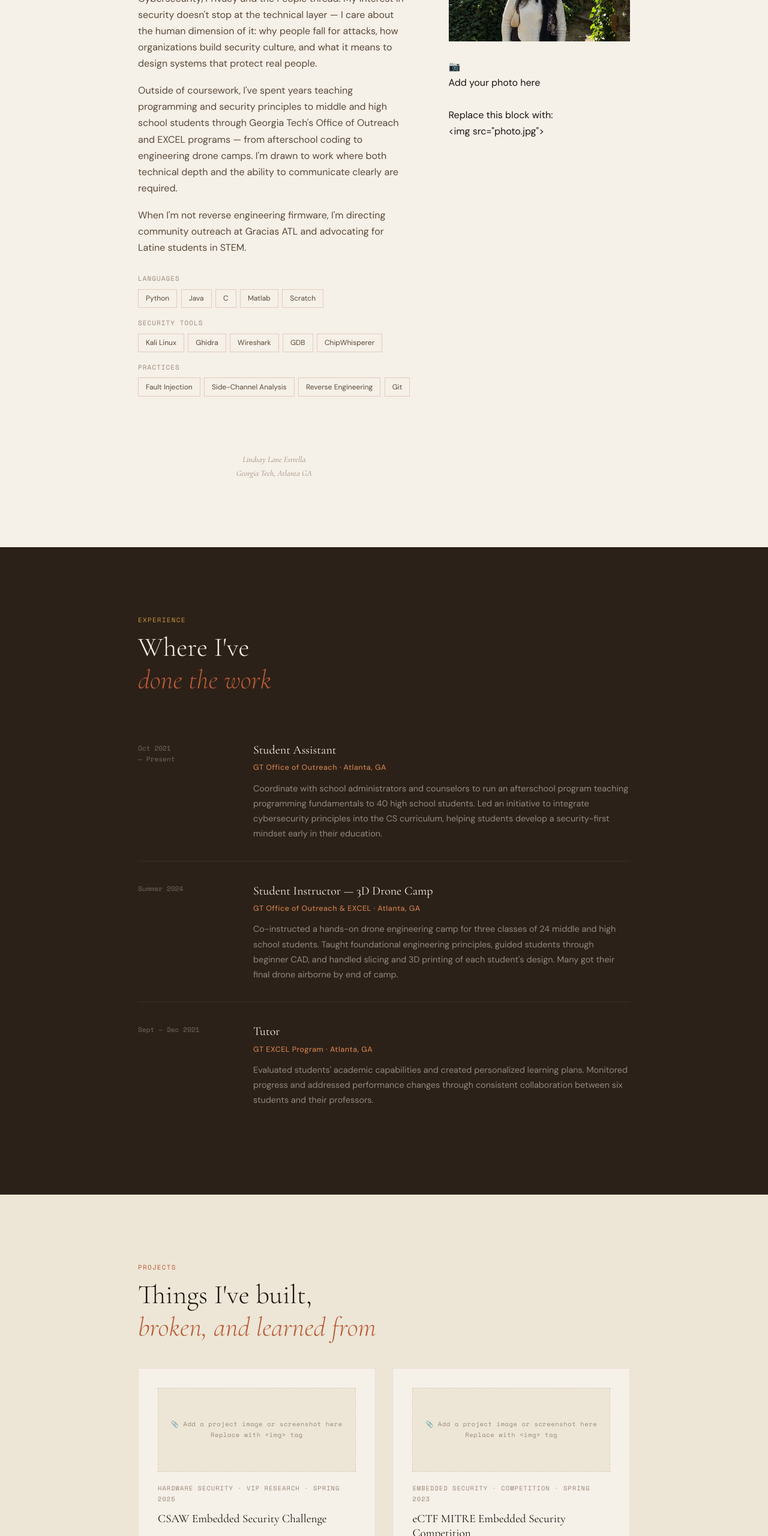
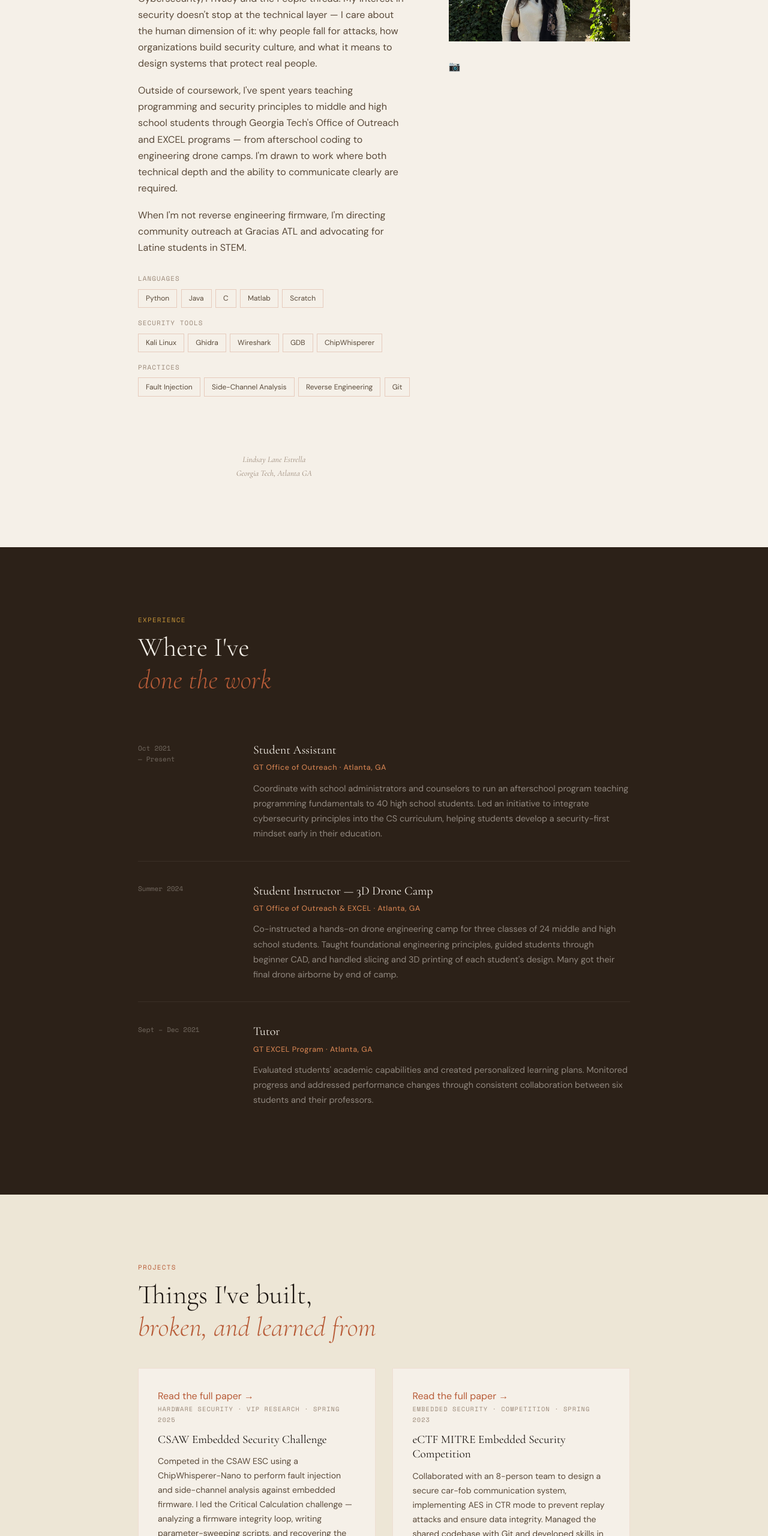
Before and after one commit to lestrella7/lestrella7.github.io, a plain HTML site: page index.html in a window 1280 px wide. Shown: the part 1160-3720 px from the top of the page at 60% size. Drawn offline with nearby package versions, Linux system fonts and the light colour scheme.

Commit message:
index.html

```diff
--- a/index.html
+++ b/index.html
@@ -532,7 +532,6 @@
         <!-- REPLACE: swap the div below with <img src="your-photo.jpg" alt="Lindsay Estrella" style="width:100%;"> -->
          <img src="IMG_3963.JPG" alt="" style="width:100%; height:140px; object-fit:cover; margin-bottom:1.2rem;">
           <div class="icon">📷</div>
-          <div>Add your photo here<br><br>Replace this block with:<br>&lt;img src="photo.jpg"&gt;</div>
         </div>
         <p class="photo-caption">Lindsay Lane Estrella<br>Georgia Tech, Atlanta GA</p>
       </div>
@@ -587,7 +586,7 @@
 
       <div class="project-card">
         <!-- IMAGE SLOT: replace with <img src="csaw-screenshot.jpg" alt="CSAW project"> -->
-        <div class="project-img-slot">📎 Add a project image or screenshot here<br>Replace with &lt;img&gt; tag</div>
+        <a href="VIP_Fall_2025_Final_Paper (1).pdf" target="_blank">Read the full paper →</a>
         <div class="p-eyebrow">Hardware Security · VIP Research · Spring 2025</div>
         <h3>CSAW Embedded Security Challenge</h3>
         <p>Competed in the CSAW ESC using a ChipWhisperer-Nano to perform fault injection and side-channel analysis against embedded firmware. I led the Critical Calculation challenge — analyzing a firmware integrity loop, writing parameter-sweeping scripts, and recovering the hidden flag through a precisely timed fault injection.</p>
@@ -598,7 +597,7 @@
 
       <div class="project-card">
         <!-- IMAGE SLOT -->
-        <div class="project-img-slot">📎 Add a project image or screenshot here<br>Replace with &lt;img&gt; tag</div>
+        <a href="MITRE_eCTF_Spring_2023_Final_Paper.pdf" target="_blank">Read the full paper →</a>
         <div class="p-eyebrow">Embedded Security · Competition · Spring 2023</div>
         <h3>eCTF MITRE Embedded Security Competition</h3>
         <p>Collaborated with an 8-person team to design a secure car-fob communication system, implementing AES in CTR mode to prevent replay attacks and ensure data integrity. Managed the shared codebase with Git and developed skills in reverse engineering, binary analysis, and debugging under competitive pressure.</p>
@@ -609,7 +608,7 @@
 
       <div class="project-card">
         <!-- IMAGE SLOT -->
-        <div class="project-img-slot">📎 Add a drone or CAD photo here<br>Replace with &lt;img&gt; tag</div>
+        <img src="IMG_20250605_205912.JPG" alt="" style="width:100%; height:140px; object-fit:cover;">
         <div class="p-eyebrow">Education · Engineering · Summer 2024</div>
         <h3>3D Print Your Own Drone Camp</h3>
         <p>Designed and co-taught a drone engineering camp for 72 middle and high school students across three iterations. Students designed their own drone frames in CAD, learned engineering principles like symmetry and weight distribution, and iterated until many successfully got their drone airborne.</p>
```
